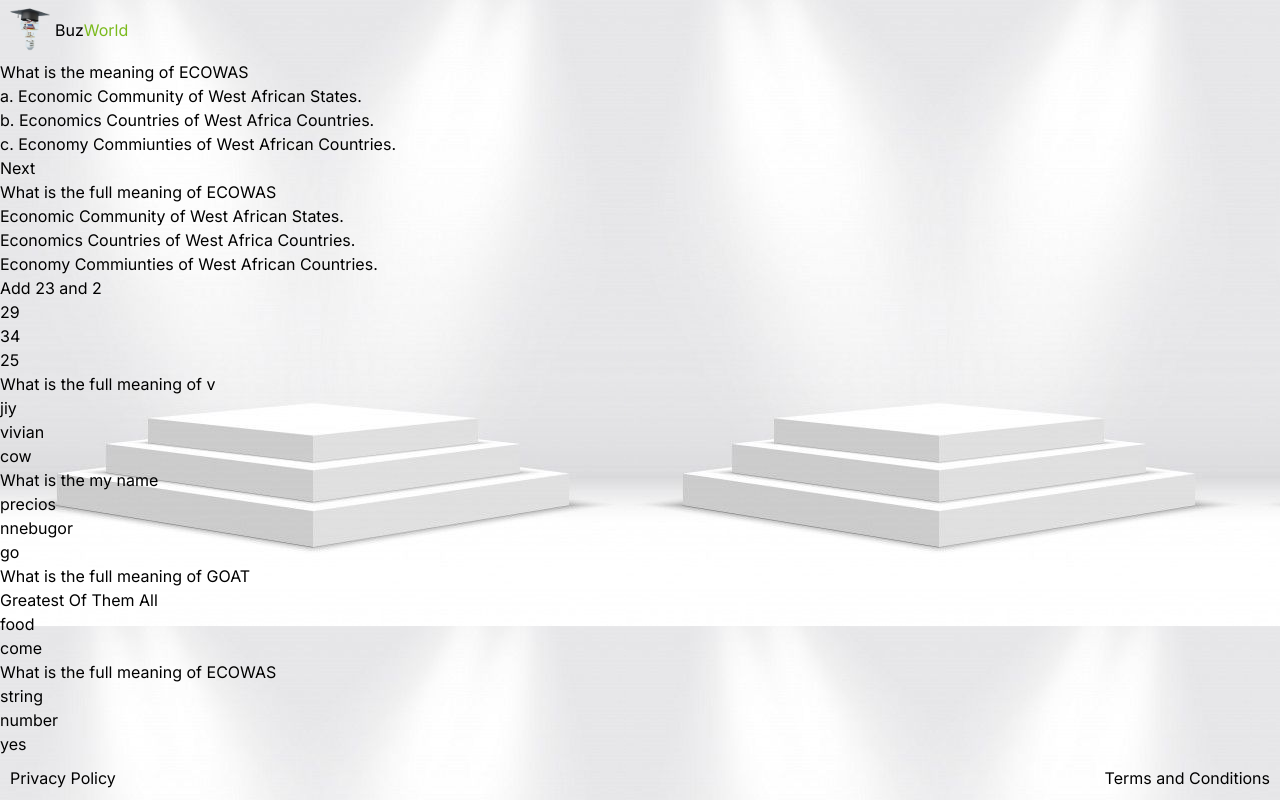
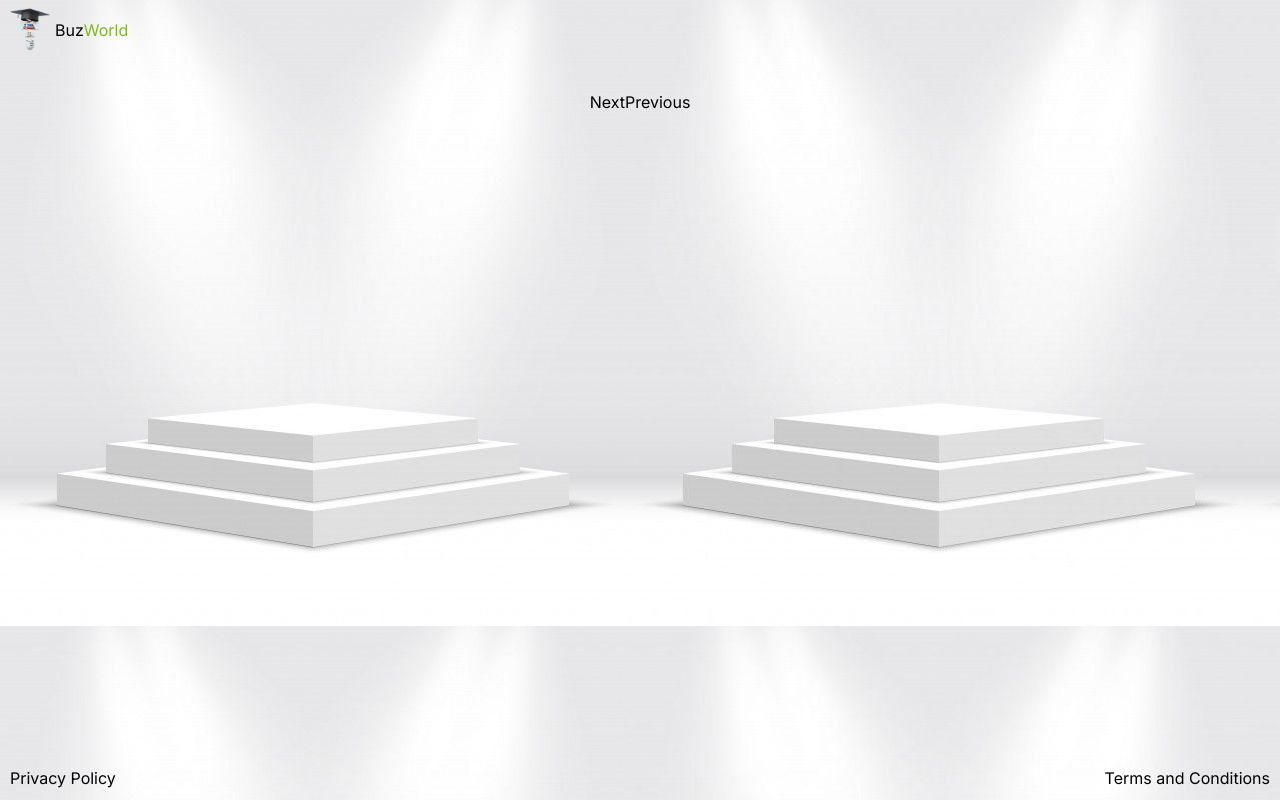
Before and after one commit to Preciousnnebuogor/quiz-app, a Next.js app: page /aquestion in a window 1280 px wide. Built offline with nearby package versions, Linux system fonts and the light colour scheme.

Commit message:
added usState to aquestion folder

```diff
--- a/app/aquestion/page.tsx
+++ b/app/aquestion/page.tsx
@@ -1,29 +1,53 @@
+"use client";
+import { useState } from "react";
 import { ListQuestion } from "./data";
+import style from "./question.module.scss";
+import { useSearchParams } from "next/navigation";
+
 export default function Question() {
+  const params = useSearchParams();
+  console.log(params.get("category"));
+  const [questionIndex, setQuestionIndex] = useState(0);
+  const [correctAnswer, setCorrectAnswer] = useState(0);
+
+  const newList = ListQuestion.filter((items, index) => {});
+
+  const nextClick = () => {
+    setQuestionIndex(questionIndex + 1);
+  };
+
+  const previousClick = () => {
+    if (questionIndex == 0) {
+      return;
+    }
+    setQuestionIndex(questionIndex - 1);
+  };
+
   return (
-    <div>
+    <div className={style.layout}>
+      <div className={style.questionSection}>
+        {newList.map((list, index) => {
+          if (questionIndex == index) {
+            return (
+              <div key={index} className={style.questionDiv}>
+                <p>{list.question}</p>
+                <p>a. {list.optionA}</p>
+                <p>b. {list.optionB}</p>
+                <p>c. {list.optionC}</p>
+              </div>
+            );
+          } else {
+            return <div></div>;
+          }
+        })}
+      </div>
+
       <div>
-        <p>What is the meaning of ECOWAS</p>
-        <h1>
-          a. Economic Community of West African States. <br />
-          b. Economics Countries of West Africa Countries. <br />
-          c. Economy Commiunties of West African Countries.
-        </h1>
+        <div>
+          <button onClick={nextClick}>Next</button>
+          <button onClick={previousClick}>Previous</button>
+        </div>
       </div>
-      <div>
-        <button>Next</button>
-      </div>
-      {ListQuestion.map((list, index) => {
-        return (
-          <div key={index}>
-            <p>{list.question}</p>
-            <p>{list.optionA}</p>
-            <p>{list.optionB}</p>
-            <p>{list.optionC}</p>
-          </div>
-        );
-      })}
-      <div></div>
     </div>
   );
 }
--- /dev/null
+++ b/app/aquestion/question.module.scss
@@ -0,0 +1,16 @@
+.layout {
+  width: 100%;
+  display: flex;
+  flex-direction: column;
+  align-items: center;
+  justify-content: center;
+
+  .questionSection {
+    margin-top: 30px;
+    .questionDiv {
+      background-color: rgb(228, 70, 228);
+      margin-bottom: 50px;
+      margin-top: 50px;
+    }
+  }
+}
--- a/app/category/page.tsx
+++ b/app/category/page.tsx
@@ -1,6 +1,10 @@
 "use client";
-import style from "./category.module.scss"
+import Link from "next/link";
+import style from "./category.module.scss";
+import { useRouter } from "next/navigation";
+
 export default function Section() {
+  const router = useRouter();
   return (
     <div className={style.home}>
       <p>
@@ -8,15 +12,20 @@ export default function Section() {
         section you click.
         <br />
         Click on the section you want and start your quiz. <br />
-        <span style={{fontWeight: "bolder"}}>Success</span>
+        <span style={{ fontWeight: "bolder" }}>Success</span>
       </p>
       <div className={style.click}>
+        <Link href={{ pathname: "/aquestion", query: { category: "Art" } }}>
+          Art
+        </Link>
 
-        <button>Art</button>
+        <Link href={{ pathname: "/aquestion", query: { category: "Science" } }}>
+          SCIENCE
+        </Link>
 
-        <button>SCIENCE</button>
-
-        <button>SOCIAL-SCIENCE</button>
+        <Link href={{ pathname: "/aquestion", query: { category: "Social" } }}>
+          SOCIAL-SCIENCE
+        </Link>
       </div>
     </div>
   );
```
Also changed, not shown: app/aquestion/question,module.scss (deleted).
